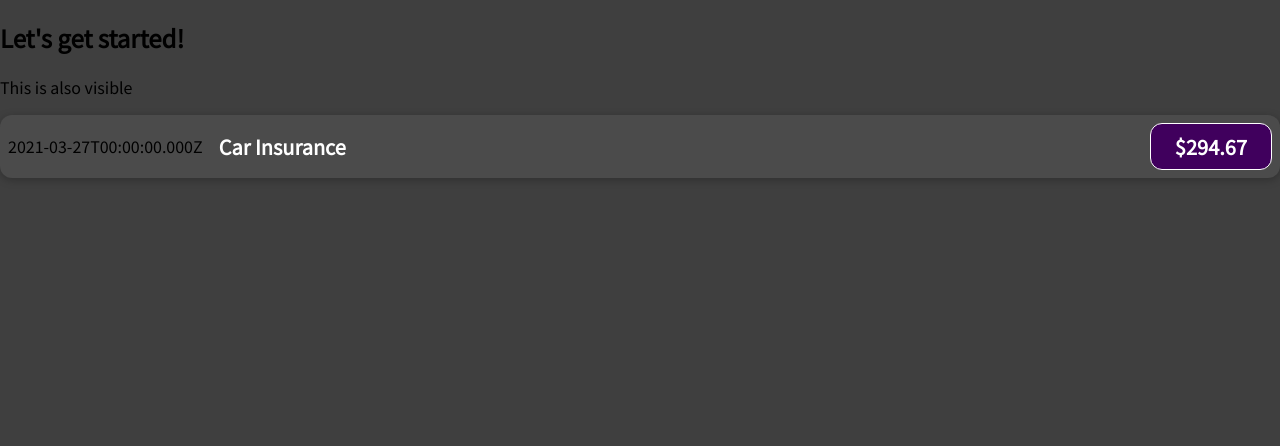
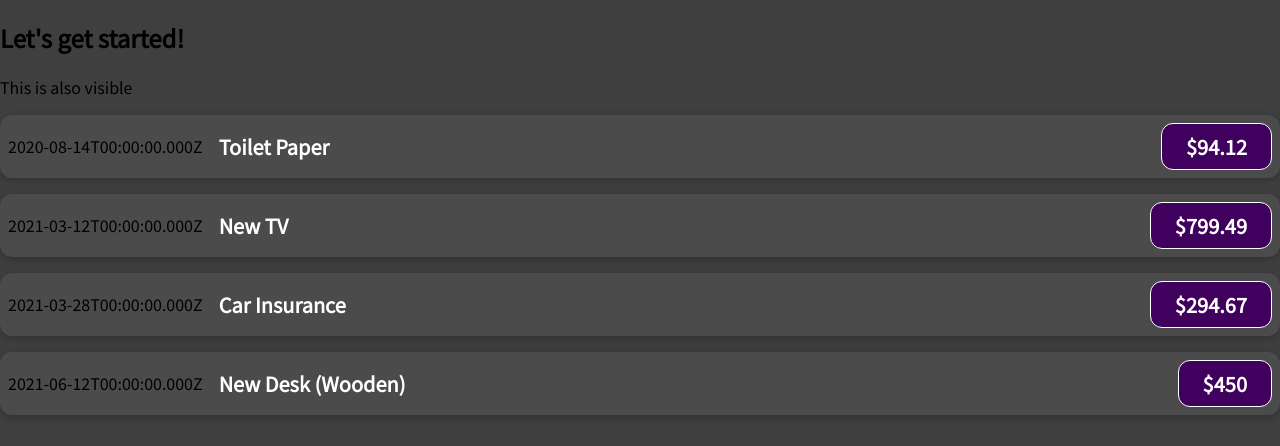
Before and after one commit to vozret/UpdatedReactTutorial, a React (Create React App) app: page / in a window 1280 px wide. Shown: the top 446 px of the page. Built offline with nearby package versions, Linux system fonts and the light colour scheme.

Commit message:
passing the Data via props, made my own map func

```diff
--- a/src/App.js
+++ b/src/App.js
@@ -3,13 +3,38 @@
 import ExpenseItem from './components/ExpenseItem';
 
 const App = () => {
+const expenses = [
+    {
+      id: 'e1',
+      title: 'Toilet Paper',
+      amount: 94.12,
+      date: new Date(2020, 7, 14),
+    },
+    { id: 'e2', title: 'New TV', amount: 799.49, date: new Date(2021, 2, 12) },
+    {
+      id: 'e3',
+      title: 'Car Insurance',
+      amount: 294.67,
+      date: new Date(2021, 2, 28),
+    },
+    {
+      id: 'e4',
+      title: 'New Desk (Wooden)',
+      amount: 450,
+      date: new Date(2021, 5, 12),
+    },
+  ];
+
+  const totalExpenses = expenses.map( item =>
+      <ExpenseItem title={item.title} amount={item.amount} date={item.date}></ExpenseItem>
+  )
   return(
     <div>
       <h2>
         Let's get started!
       </h2>
       <p>This is also visible</p>
-      <ExpenseItem />
+      {totalExpenses}
     </div>
   );
 }
--- a/src/components/ExpenseItem.js
+++ b/src/components/ExpenseItem.js
@@ -1,18 +1,14 @@
 import './ExpenseItem.css';
 import React from "react";
 
-function ExpenseItem() {
-    const expenseDate = new Date(2021, 2, 27);
-    const expenseTitle = "Car Insurance";
-    const expenseAmount = 294.67;
-
+function ExpenseItem(props) {
     return(
         <div className="expense-item">
-            <div>{expenseDate.toISOString()}</div>
+            <div>{props.date.toISOString()}</div>
             <div className="expense-item__description">
-                <h2>{expenseTitle}</h2>
+                <h2>{props.title}</h2>
                 <div className="expense-item__price">
-                    ${expenseAmount}
+                    ${props.amount}
                 </div>
             </div>
         </div>
```
